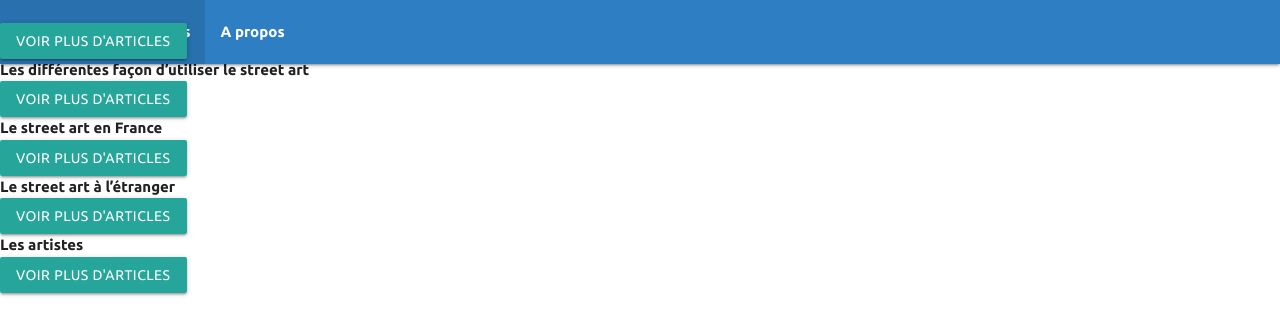
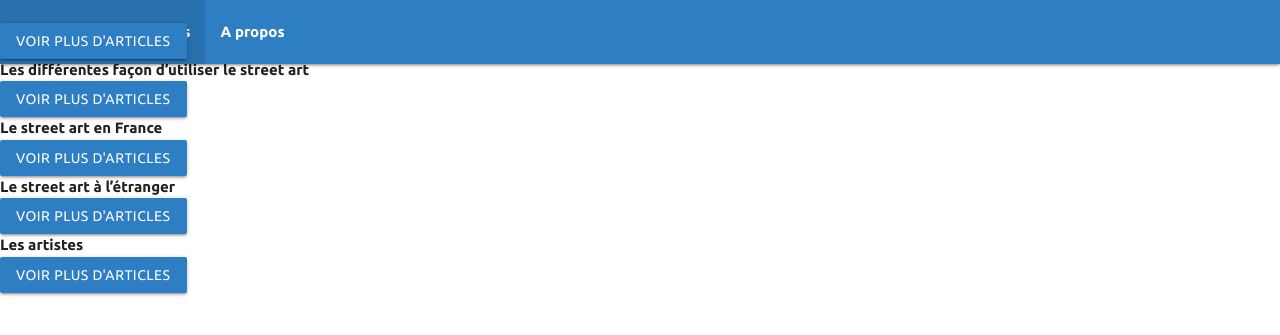
Before and after one commit to CFI-N/StreetZine, a Flask app: page /nos-articles in a window 1280 px wide. Shown: the top 335 px of the page. Run offline with Flask 2, Linux system fonts and the light colour scheme; some libraries are stand-ins or nearby versions.

Commit message:
Added colors to article pages buttons and added important to defined colors to avoid priority errors with materialize

```diff
--- a/static/css/colors.less
+++ b/static/css/colors.less
@@ -1,15 +1,15 @@
 // Main colors
-@primary: #2d7ec2;
-@secondary: #374c9c;
-@accents: #a080b9;
-@p_light:  #6aadf5;
-@p_dark:  #005291;
-@s_light:  #6b77ce;
-@s_darkt:  #00256d;
-@a_light:  #d2b0eb;
-@a_dark:  #715389;
-@background: #263238;
-@b_light: #4f5b62;
+@primary: #2d7ec2 !important;
+@secondary: #374c9c !important;
+@accents: #a080b9 !important;
+@p_light:  #6aadf5 !important;
+@p_dark:  #005291 !important;
+@s_light:  #6b77ce !important;
+@s_darkt:  #00256d !important;
+@a_light:  #d2b0eb !important;
+@a_dark:  #715389 !important;
+@background: #263238 !important;
+@b_light: #4f5b62 !important;
 
 .p_a_gradient{
     background: rgb(45,126,194);
--- a/static/css/main.css
+++ b/static/css/main.css
@@ -7,58 +7,58 @@
   color: linear-gradient(90deg, #2d7ec2 0%, #a080b9 100%);
 }
 .primary {
-  color: #2d7ec2;
+  color: #2d7ec2 !important;
 }
 .p_light {
-  color: #6aadf5;
+  color: #6aadf5 !important;
 }
 .p_dark {
-  color: #005291;
+  color: #005291 !important;
 }
 .secondary {
-  color: #374c9c;
+  color: #374c9c !important;
 }
 .s_light {
-  color: #6b77ce;
+  color: #6b77ce !important;
 }
 .s_dark {
-  color: #00256d;
+  color: #00256d !important;
 }
 .accents {
-  color: #a080b9;
+  color: #a080b9 !important;
 }
 .a_light {
-  color: #d2b0eb;
+  color: #d2b0eb !important;
 }
 .a_dark {
-  color: #715389;
+  color: #715389 !important;
 }
 .primaryB {
-  background-color: #2d7ec2;
+  background-color: #2d7ec2 !important;
 }
 .p_lightB {
-  background-color: #6aadf5;
+  background-color: #6aadf5 !important;
 }
 .p_darkB {
-  background-color: #005291;
+  background-color: #005291 !important;
 }
 .secondaryB {
-  background-color: #374c9c;
+  background-color: #374c9c !important;
 }
 .s_lightB {
-  background-color: #6b77ce;
+  background-color: #6b77ce !important;
 }
 .s_darkB {
-  background-color: #00256d;
+  background-color: #00256d !important;
 }
 .accentsB {
-  background-color: #a080b9;
+  background-color: #a080b9 !important;
 }
 .a_lightB {
-  background-color: #d2b0eb;
+  background-color: #d2b0eb !important;
 }
 .a_darkB {
-  background-color: #715389;
+  background-color: #715389 !important;
 }
 .uB {
   font-family: "ubuntu";
@@ -110,29 +110,29 @@
 body {
   overflow-x: hidden;
   scrollbar-width: thin;
-  scrollbar-color: #a080b9 #005291;
+  scrollbar-color: #a080b9 #005291 !important;
 }
 body::-webkit-scrollbar {
   width: 10px;
 }
 body::-webkit-scrollbar-track {
-  background: #005291;
+  background: #005291 !important;
 }
 body::-webkit-scrollbar-thumb {
-  background-color: #a080b9;
+  background-color: #a080b9 !important;
   border-radius: 20px;
-  border: 3px solid #005291;
+  border: 3px solid #005291 !important;
 }
 body::-webkit-scrollbar-thumb:hover {
-  background-color: #374c9c;
+  background-color: #374c9c !important;
   border-radius: 20px;
-  border: 3px solid #005291;
+  border: 3px solid #005291 !important;
   cursor: pointer;
 }
 body::-webkit-scrollbar-thumb:focus {
-  background-color: #374c9c;
+  background-color: #374c9c !important;
   border-radius: 20px;
-  border: 0px solid #374c9c;
+  border: 0px solid #374c9c !important;
 }
 nav {
   position: fixed;
--- a/templates/article_lister.html
+++ b/templates/article_lister.html
@@ -8,5 +8,5 @@
 
 {% for theme in article_data %}
     <div class="uB">{{theme["name"]}}</div>
-    <a class="waves-effect waves-light btn uL" href="nos-articles/{{theme['name']}}">Voir plus d'articles</a>
+    <a class="waves-effect waves-light btn uL primaryB" href="nos-articles/{{theme['name']}}">Voir plus d'articles</a>
 {% endfor %}
--- a/templates/article_theme_index.html
+++ b/templates/article_theme_index.html
@@ -15,6 +15,6 @@
 <ul>
     {% for article in article_data["article"] %}
     <li>
-        <div>{{article["title"]}}</div><a class="waves-effect waves-light btn" href="/nos-articles/{{current_page}}/{{article['title']}}">Voir l'article</a></li>
+        <div>{{article["title"]}}</div><a class="primaryB waves-effect waves-light btn " href="/nos-articles/{{current_page}}/{{article['title']}}">Voir l'article</a></li>
     {% endfor %}
 </ul>
```
